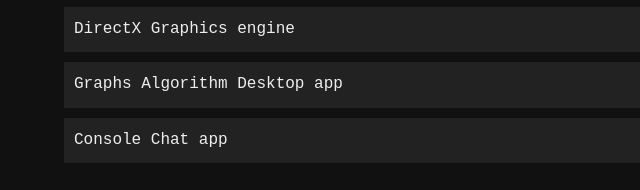
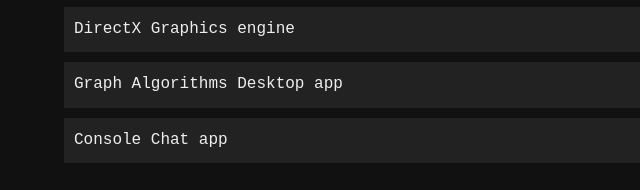
Before and after one commit to KKSocha/portfolio, a plain HTML site: page index.html in a window 1280 px wide. Shown: the part 455-645 px from the top of the page, 0-640 px from the left. Drawn offline with Linux system fonts and the light colour scheme; a web font is replaced by a local one.

Commit message:
Update index.html

```diff
--- a/index.html
+++ b/index.html
@@ -50,7 +50,7 @@
         <iframe src="project3.html" frameborder="0"></iframe>
     </div>
 
-    <div class="project" onclick="toggleProject('proj4')">Graphs Algorithm Desktop app</div>
+    <div class="project" onclick="toggleProject('proj4')">Graph Algorithms Desktop app</div>
     <div id="proj4" class="project-content">
         <iframe src="project4.html" frameborder="0"></iframe>
     </div>
```
